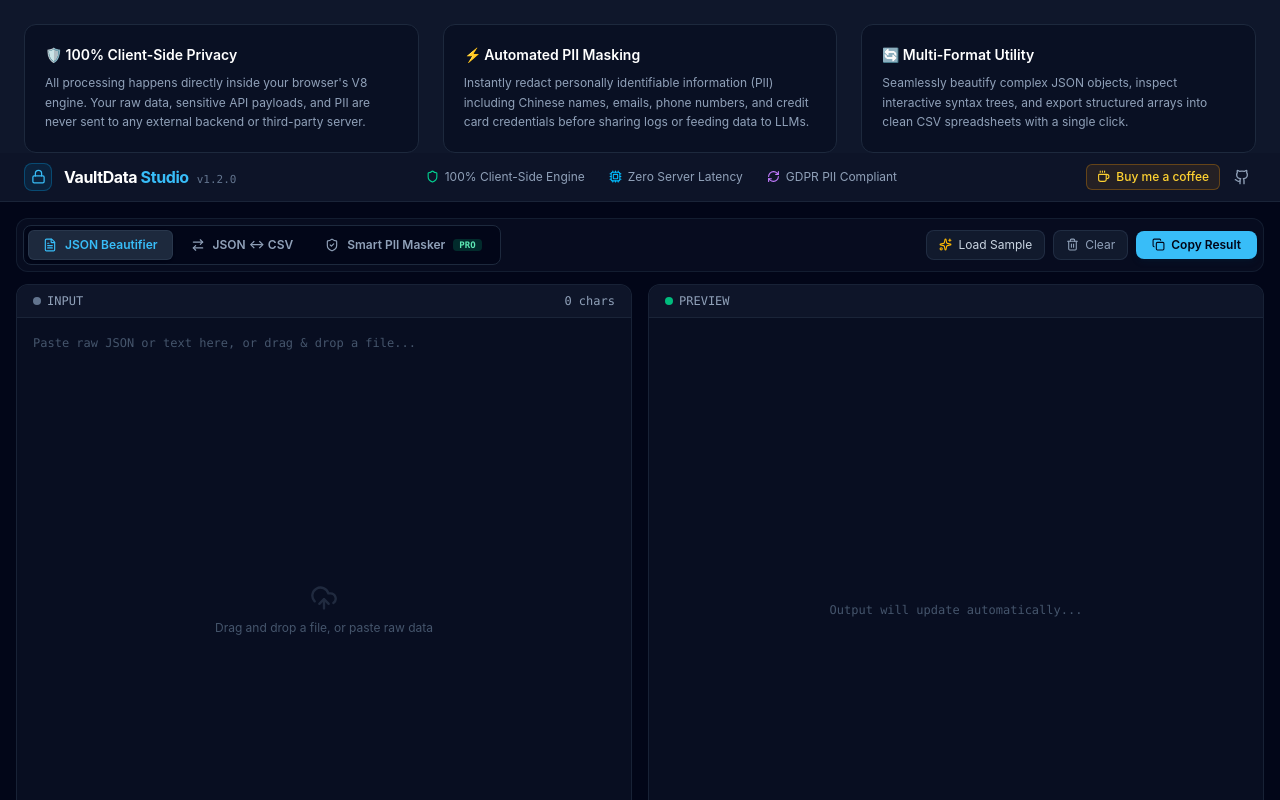
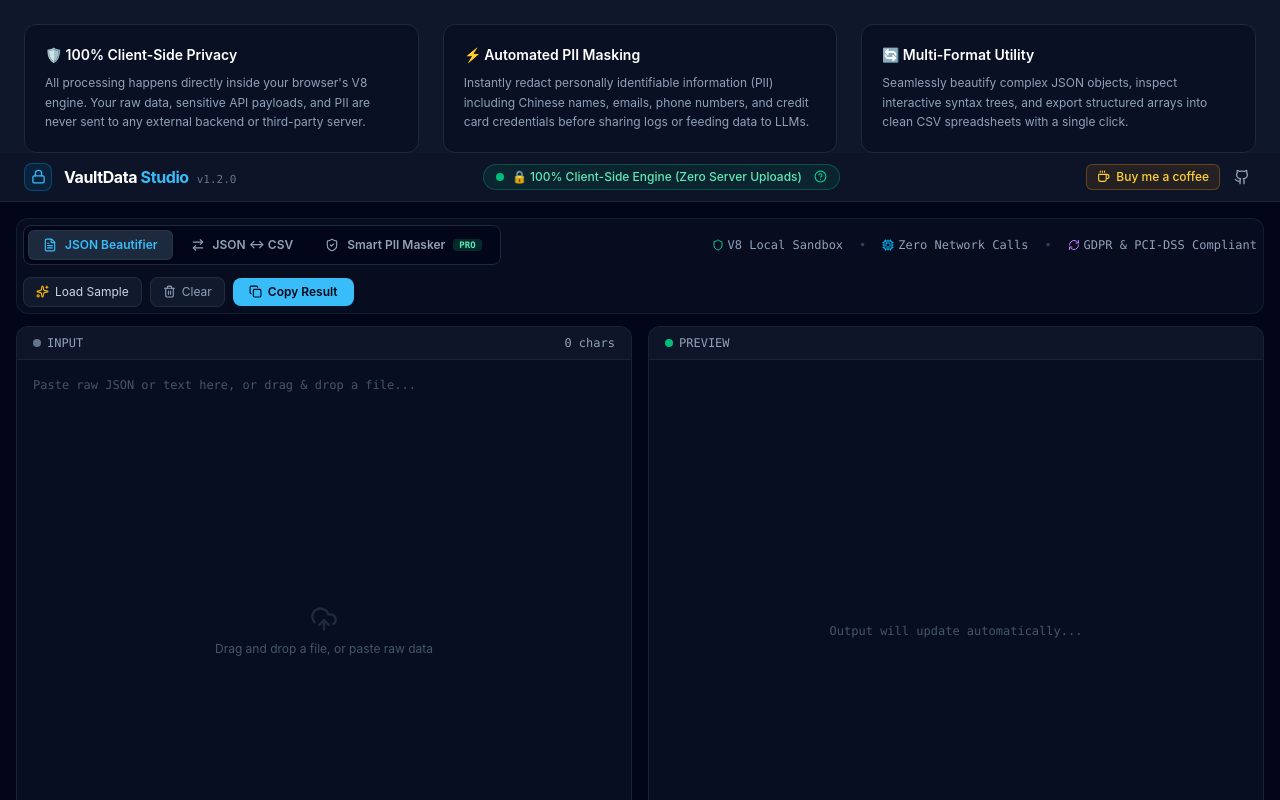
Before and after one commit to guguaguguag/vaultdata-studio, a React (Vite) app: page / in a window 1280 px wide. Shown: the top 800 px of the page. Built offline with nearby package versions, Linux system fonts and the light colour scheme.

Commit message:
更新 App.jsx

```diff
--- a/src/App.jsx
+++ b/src/App.jsx
@@ -2,7 +2,8 @@
 import {
   Lock, Copy, Trash2, FileText, ArrowRightLeft,
   ShieldCheck, Check, Sparkles, ChevronDown, ChevronRight,
-  Download, Github, Coffee, UploadCloud, Shield, Cpu, RefreshCw
+  Download, Github, Coffee, UploadCloud, Shield, Cpu, RefreshCw,
+  HelpCircle, X
 } from 'lucide-react';
 
 // --- Sub-component: JSON Tree View ---
@@ -81,6 +82,7 @@
   const [viewMode, setViewMode] = useState('code');
   const [errorMsg, setErrorMsg] = useState(null);
   const [isDragging, setIsDragging] = useState(false);
+  const [showInfoModal, setShowInfoModal] = useState(false);
 
   // --- Sample JSON Data ---
   const sampleJson = JSON.stringify({
@@ -221,7 +223,7 @@
   return (
     <div className="h-screen bg-slate-950 text-slate-100 font-sans antialiased flex flex-col overflow-hidden">
 
-      {/* 1. Header (与支持/Star组件整合) */}
+      {/* 1. Header */}
       <header className="border-b border-slate-800/80 bg-slate-900/90 backdrop-blur px-6 py-2.5 flex items-center justify-between shrink-0 z-50">
         <div className="flex items-center gap-3">
           <div className="h-7 w-7 rounded-lg bg-sky-500/10 border border-sky-500/30 flex items-center justify-center text-[#38bdf8]">
@@ -235,12 +237,18 @@
           </div>
         </div>
 
-        {/* 顶部中央卖点微提示 */}
-        <div className="hidden lg:flex items-center gap-6 text-xs text-slate-400">
-          <span className="flex items-center gap-1.5"><Shield size={13} className="text-emerald-400" /> 100% Client-Side Engine</span>
-          <span className="flex items-center gap-1.5"><Cpu size={13} className="text-sky-400" /> Zero Server Latency</span>
-          <span className="flex items-center gap-1.5"><RefreshCw size={13} className="text-purple-400" /> GDPR PII Compliant</span>
-        </div>
+        {/* 核心卖点顶栏突出提醒 */}
+        <button
+          onClick={() => setShowInfoModal(true)}
+          className="flex items-center gap-2 bg-emerald-500/10 border border-emerald-500/30 hover:border-emerald-500/60 text-emerald-300 px-3 py-1 rounded-full text-xs font-medium transition cursor-pointer"
+        >
+          <span className="relative flex h-2 w-2">
+            <span className="animate-ping absolute inline-flex h-full w-full rounded-full bg-emerald-400 opacity-75"></span>
+            <span className="relative inline-flex rounded-full h-2 w-2 bg-emerald-500"></span>
+          </span>
+          <span>🔒 100% Client-Side Engine (Zero Server Uploads)</span>
+          <HelpCircle size={13} className="text-emerald-400 ml-1" />
+        </button>
 
         {/* 右侧外链/变现组合 */}
         <div className="flex items-center gap-2">
@@ -305,6 +313,15 @@
               <span>Smart PII Masker</span>
               <span className="text-[9px] bg-emerald-500/20 text-emerald-300 px-1.5 py-0.2 rounded font-mono">PRO</span>
             </button>
+          </div>
+
+          {/* 三大卖点微型 Banner */}
+          <div className="hidden xl:flex items-center gap-4 text-xs text-slate-400 font-mono">
+            <span className="flex items-center gap-1"><Shield size={12} className="text-emerald-400" /> V8 Local Sandbox</span>
+            <span className="text-slate-700">•</span>
+            <span className="flex items-center gap-1"><Cpu size={12} className="text-sky-400" /> Zero Network Calls</span>
+            <span className="text-slate-700">•</span>
+            <span className="flex items-center gap-1"><RefreshCw size={12} className="text-purple-400" /> GDPR & PCI-DSS Compliant</span>
           </div>
 
           {/* Action Tools */}
@@ -444,7 +461,44 @@
         </div>
       </main>
 
-      {/* 3. Bottom Status Bar */}
+      {/* 3. Modal 对话框：展示完整三大卖点卡片 */}
+      {showInfoModal && (
+        <div className="fixed inset-0 bg-slate-950/80 backdrop-blur-sm flex items-center justify-center p-4 z-50">
+          <div className="bg-slate-900 border border-slate-800 rounded-2xl p-6 max-w-2xl w-full relative shadow-2xl">
+            <button
+              onClick={() => setShowInfoModal(false)}
+              className="absolute top-4 right-4 text-slate-400 hover:text-white p-1 rounded-lg hover:bg-slate-800"
+            >
+              <X size={18} />
+            </button>
+            <h2 className="text-lg font-bold text-white mb-4 flex items-center gap-2">
+              🛡️ Why Choose VaultData Studio?
+            </h2>
+            <div className="space-y-4 text-xs text-slate-300 leading-relaxed">
+              <div className="bg-slate-950 p-4 rounded-xl border border-slate-800/80">
+                <h3 className="font-semibold text-sky-400 mb-1 flex items-center gap-1.5">
+                  <Shield size={14} /> 100% Client-Side Privacy
+                </h3>
+                <p className="text-slate-400">All processing happens inside your browser's local V8 JavaScript engine. Your raw data and sensitive API payloads are never sent to external servers.</p>
+              </div>
+              <div className="bg-slate-950 p-4 rounded-xl border border-slate-800/80">
+                <h3 className="font-semibold text-emerald-400 mb-1 flex items-center gap-1.5">
+                  <Cpu size={14} /> Automated Western PII Masking
+                </h3>
+                <p className="text-slate-400">Instantly redact personally identifiable information (PII) including full names, emails, phone numbers, SSNs, and credit cards before feeding data to AI models like ChatGPT/Claude.</p>
+              </div>
+              <div className="bg-slate-950 p-4 rounded-xl border border-slate-800/80">
+                <h3 className="font-semibold text-purple-400 mb-1 flex items-center gap-1.5">
+                  <RefreshCw size={14} /> Multi-Format Utility
+                </h3>
+                <p className="text-slate-400">Beautify raw JSON payloads, inspect interactive syntax trees, and export structured arrays to CSV spreadsheets seamlessly.</p>
+              </div>
+            </div>
+          </div>
+        </div>
+      )}
+
+      {/* 4. Bottom Status Bar */}
       <footer className="border-t border-slate-800/80 bg-slate-900/60 px-6 py-2 text-center text-[11px] text-slate-500 flex items-center justify-between shrink-0 font-mono">
         <span>VaultData Studio</span>
         <span>Built for GDPR/CCPA Privacy Compliance</span>
```
